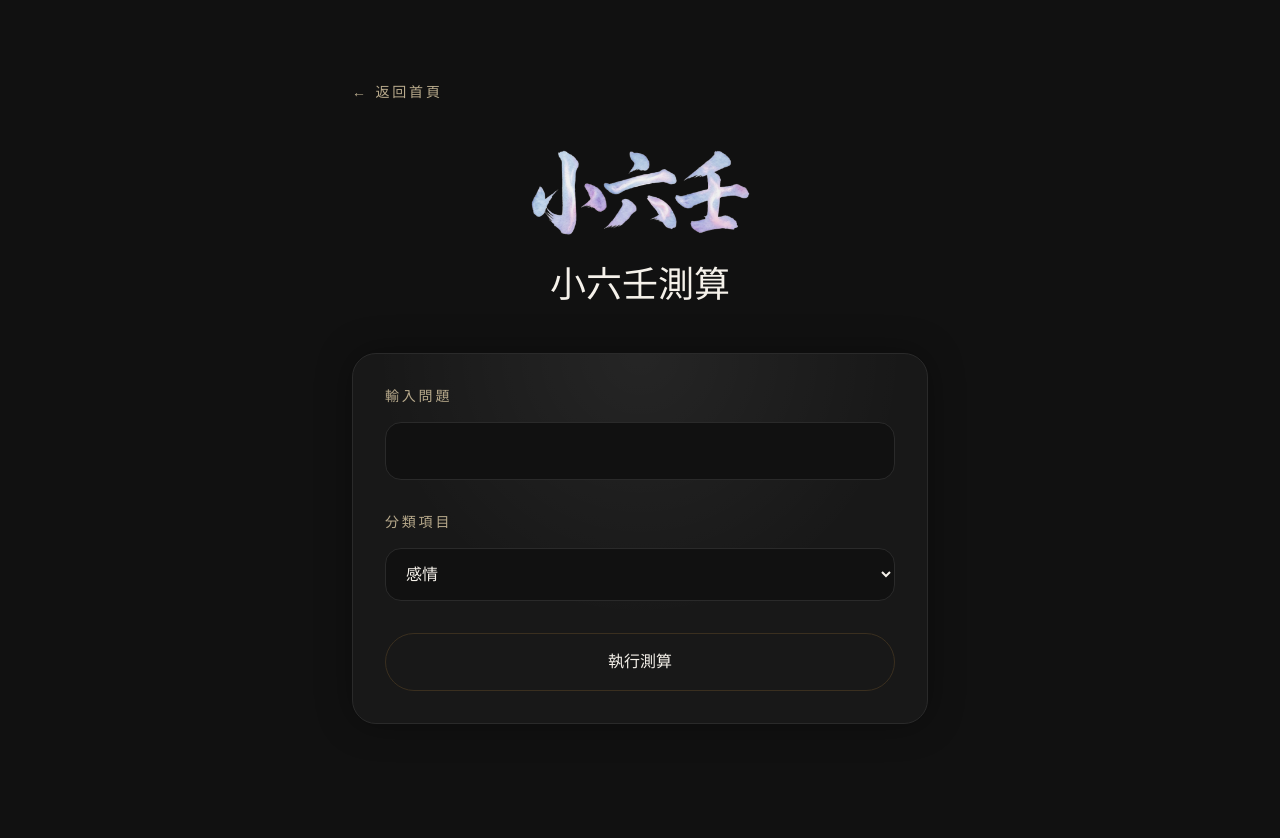
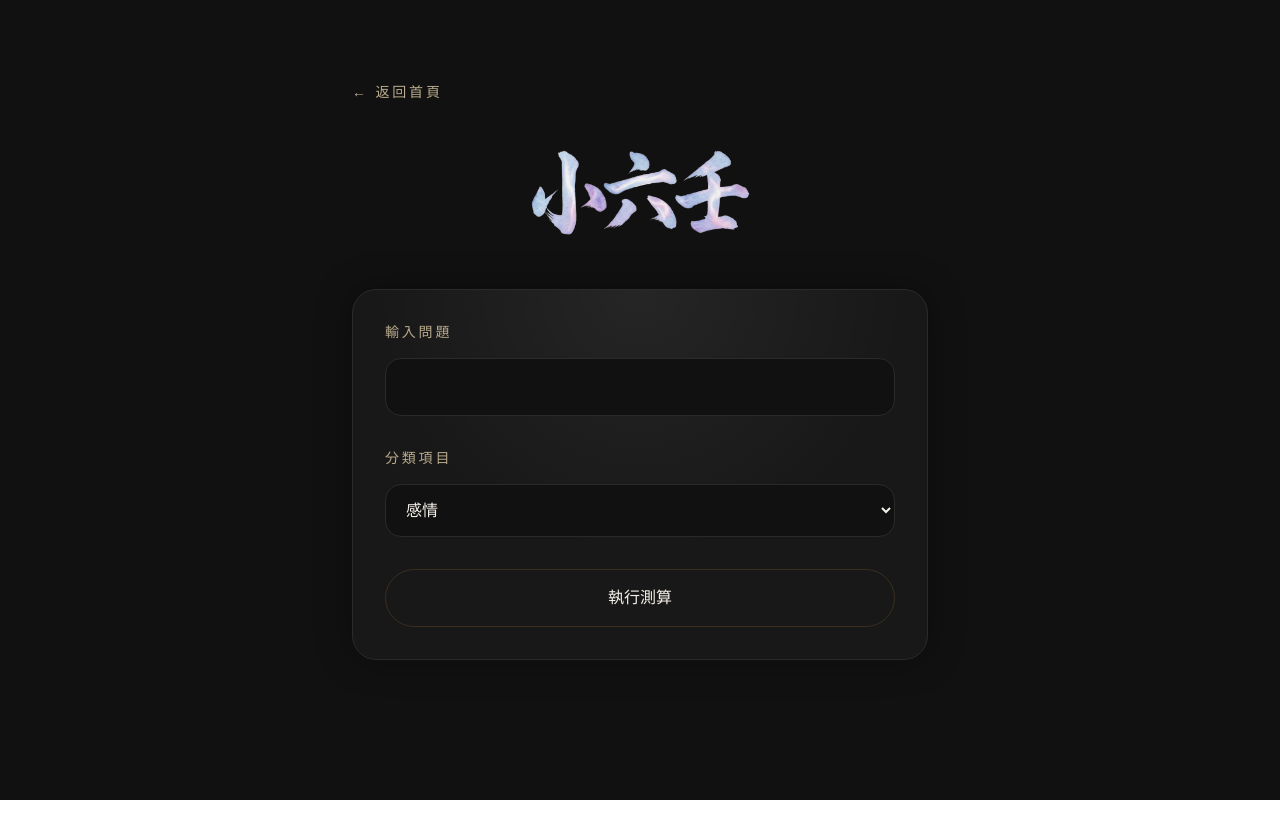
Before and after one commit to vinasum/WTFortune, a Next.js app: page /liuren in a window 1280 px wide. Shown: the top 838 px of the page. After the commit the page ends 800 px from the top, so only its background shows below. Built offline with nearby package versions, Linux system fonts and the light colour scheme.

Commit message:
Add files via upload

```diff
--- a/app/liuren/page.tsx
+++ b/app/liuren/page.tsx
@@ -71,9 +71,7 @@ export default function LiurenPage() {
   </div>
 
   {/* 副標 */}
-  <h1 className="text-4xl font-light">
-    小六壬測算
-  </h1>
+  {/* <h1 className="text-4xl font-light"> 小六壬測算 </h1> */}
 
 </div>
         {/* 🧿 Form */}
```
